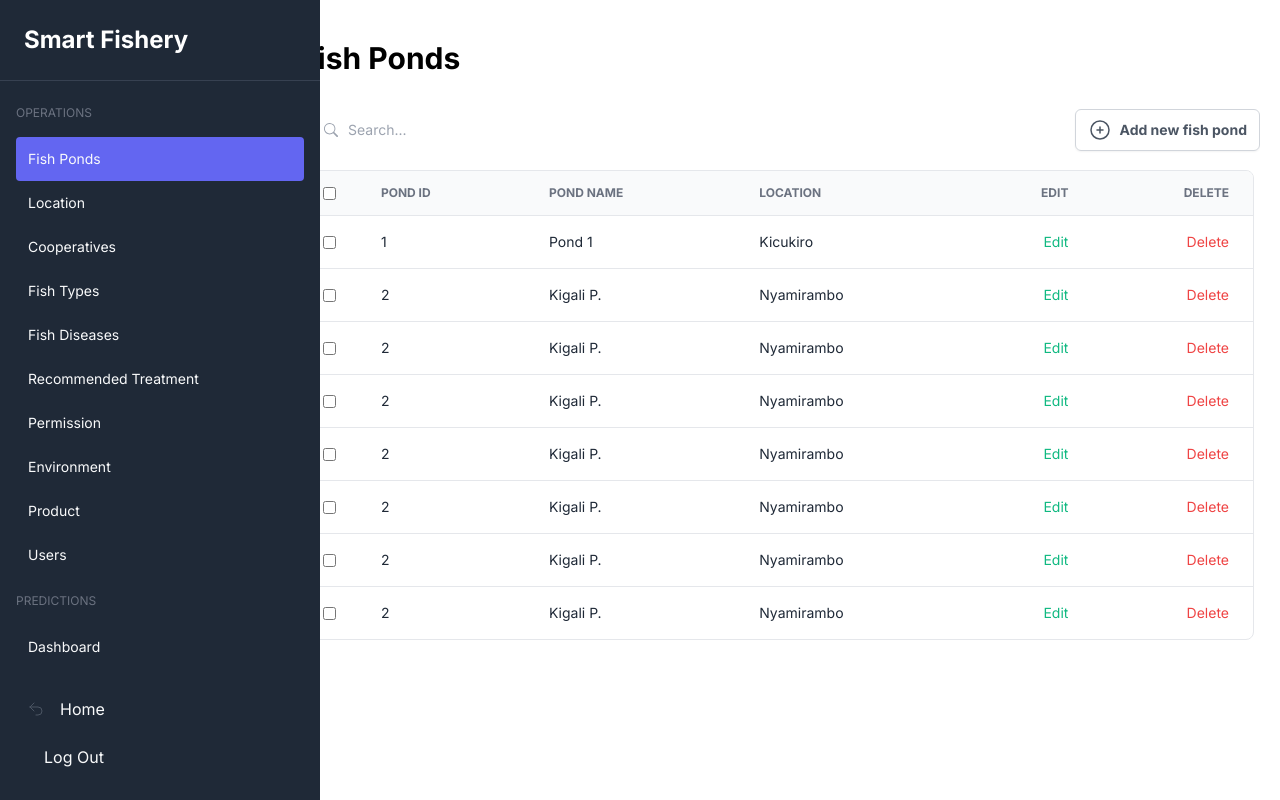
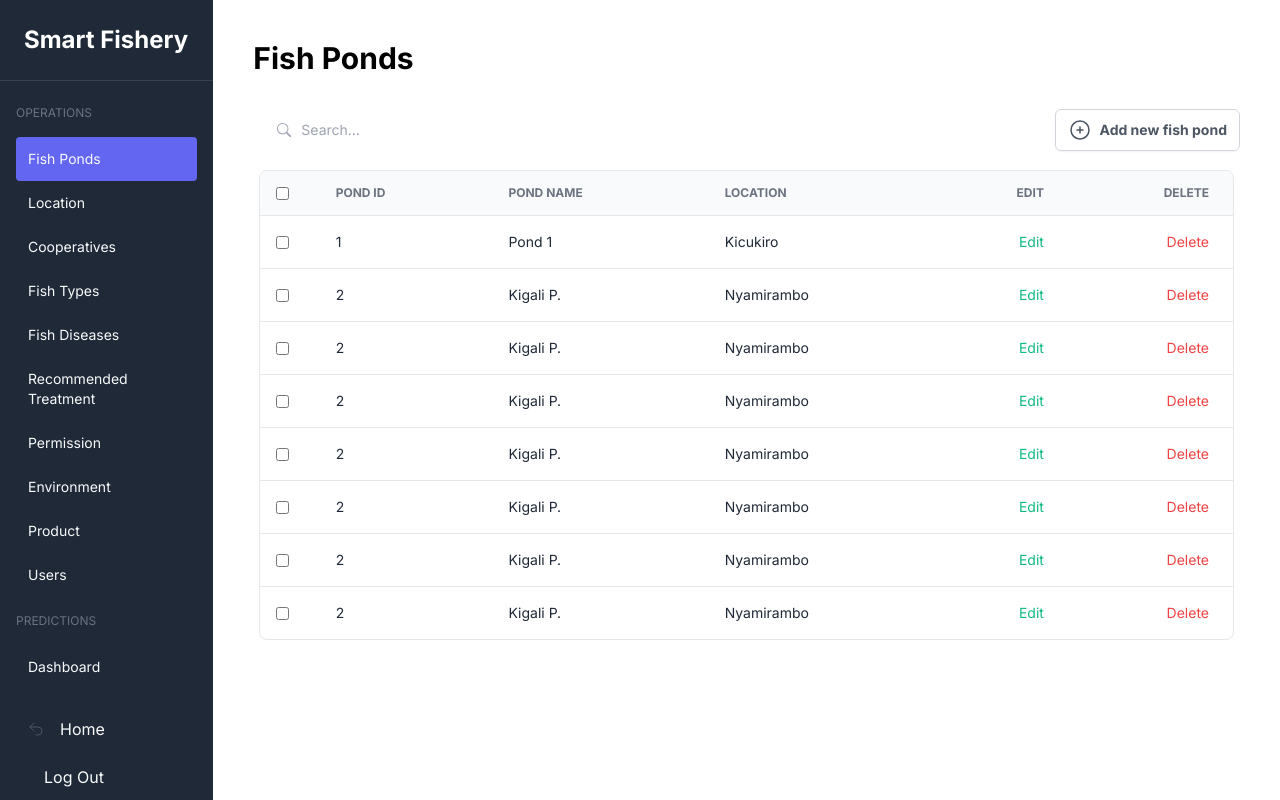
Before and after one commit to Umutoni123/smartfishery_frontend, a React (Vite) app: page /dashboard in a window 1280 px wide. Built offline with nearby package versions, Linux system fonts and the light colour scheme.

Commit message:
fix: styles

```diff
--- a/src/components/SideBar/SideBar.jsx
+++ b/src/components/SideBar/SideBar.jsx
@@ -20,9 +20,9 @@ function SideBar() {
       </nav>
       <div className="relative z-50 hidden lg:block navbar-menu">
         <div className="fixed inset-0 bg-gray-800 navbar-backdrop lg:hidden opacity-10"></div>
-        <nav className="fixed top-0 bottom-0 left-0 flex flex-col w-3/4 pt-6 pb-8 overflow-y-auto bg-gray-800 lg:w-80 sm:max-w-xs">
+        <nav className="fixed top-0 bottom-0 left-0 flex flex-col w-2/12 pt-6 pb-8 overflow-y-auto bg-gray-800">
           <div onClick={() => history.push("/")} className="flex items-center w-full px-6 pb-6 mb-6 border-gray-700 cursor-pointer lg:border-b">
-            <h1 className="self-center text-2xl font-semibold text-white whitespace-nowrap dark:text-white">Smart Fishery</h1>
+            <h1 className="self-center font-semibold text-white text-md xl:text-2xl whitespace-nowrap dark:text-white">Smart Fishery</h1>
           </div>
           <div className="px-4 pb-6 space-y-4">
             <h3 className="mb-2 text-xs font-medium text-gray-500 uppercase">Operations</h3>
--- a/src/views/FishPonds.jsx
+++ b/src/views/FishPonds.jsx
@@ -3,7 +3,7 @@ import Table from '../components/Table/Table'
 
 function FishPonds() {
   return (
-    <div className='flex flex-col items-start float-right w-3/4 my-10 mr-5 space-y-5'>
+    <div className='flex flex-col items-start float-right w-10/12 px-10 my-10 space-y-5'>
       <h1 className='text-3xl font-bold'>Fish Ponds</h1>
       <Table />
     </div>
```
